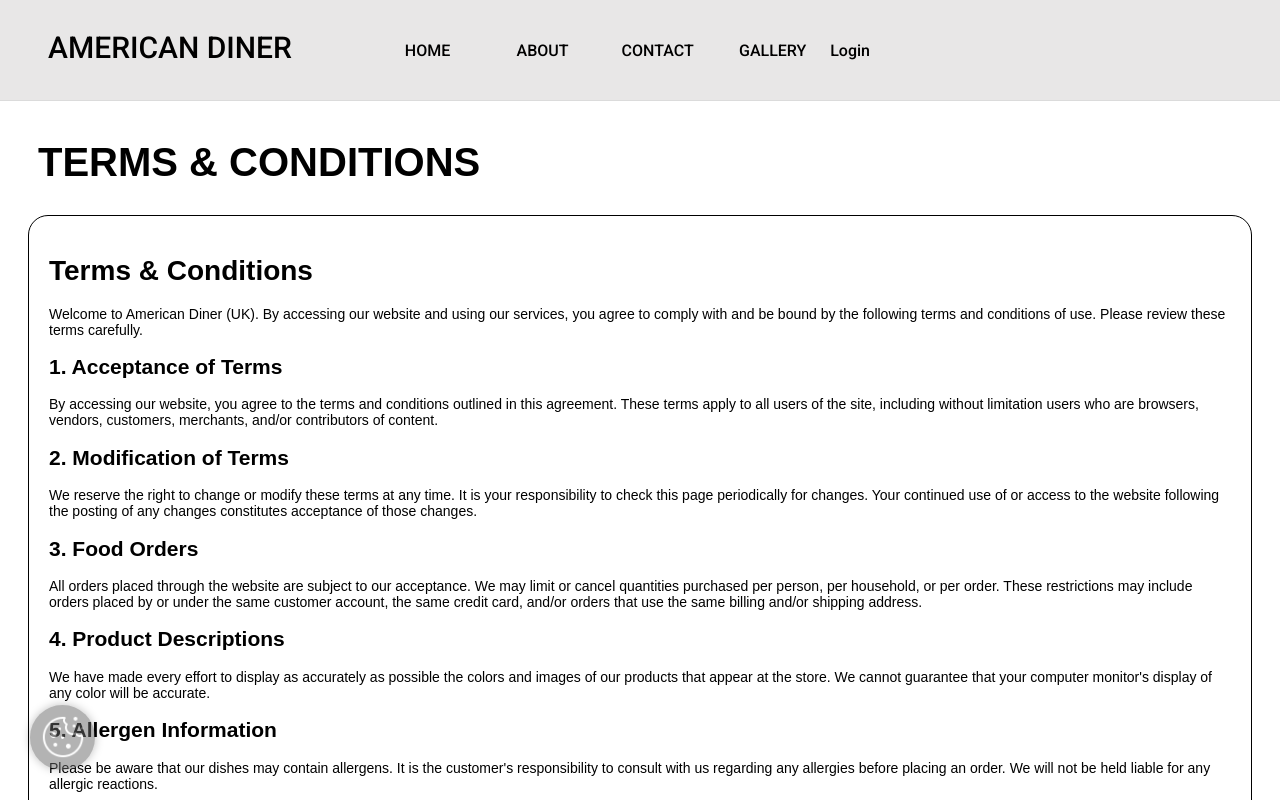
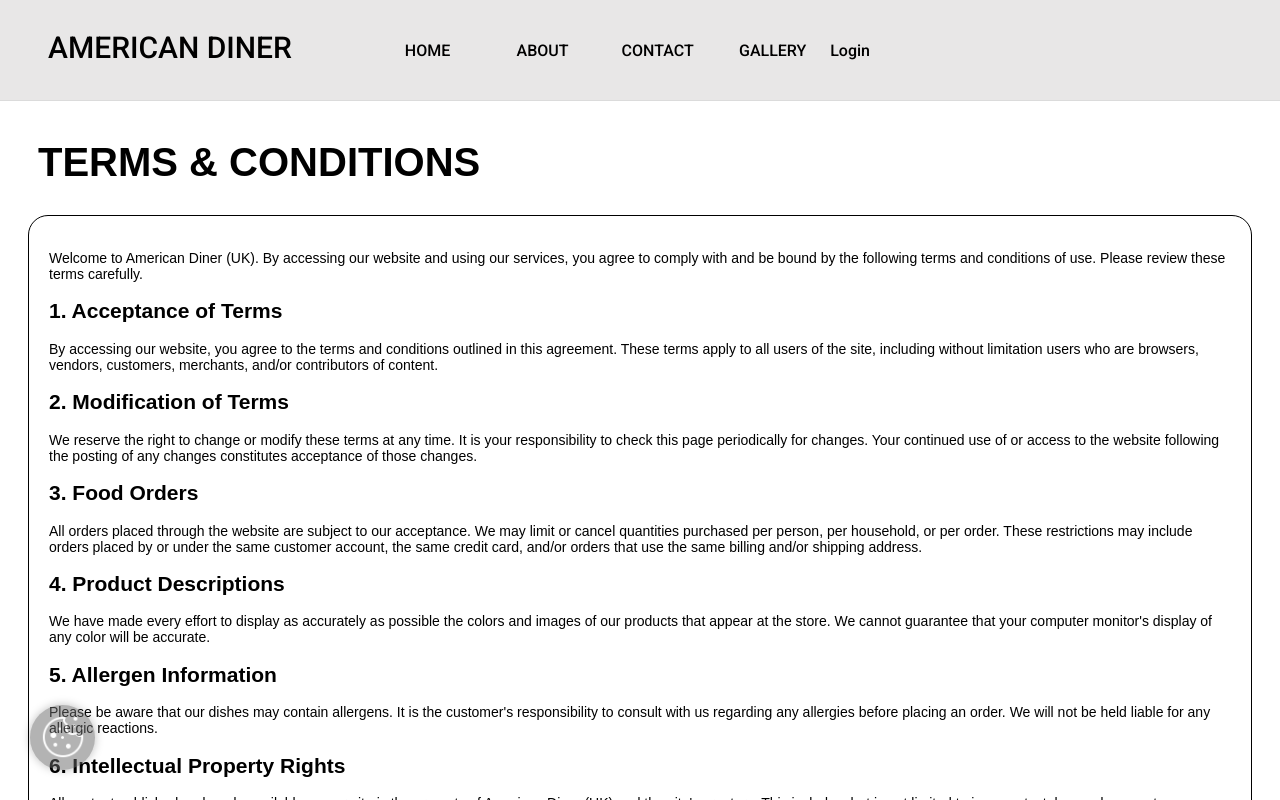
Before and after one commit to jordanandrewks/american-diner, a Next.js app: page /terms in a window 1280 px wide. Shown: the top 800 px of the page. Built offline with nearby package versions, Linux system fonts and the light colour scheme.

Commit message:
save - deleted unused module

```diff
--- a/src/app/(footer)/terms/page.jsx
+++ b/src/app/(footer)/terms/page.jsx
@@ -8,7 +8,6 @@
           title={"TERMS & CONDITIONS"}
           body={
             <div>
-              <h1>Terms & Conditions</h1>
               <p>
                 Welcome to American Diner (UK). By accessing our website and
                 using our services, you agree to comply with and be bound by the
--- a/src/app/(footer)/terms/terms.module.css
+++ /dev/null
@@ -1,4 +0,0 @@
-.title {
-  font-family: Arial, Helvetica, sans-serif;
-  font-size: 40px;
-}
--- a/src/components/general/GeneralUsePage.jsx
+++ b/src/components/general/GeneralUsePage.jsx
@@ -7,7 +7,6 @@
     <div>
       <h1 className={styles.title}>{title}</h1>
       <div className={styles.pageContainer}>
-        {/* Below, needs to be change depending on the page. i.e. use this is as a proper component! */}
         <div className={styles.body}>{body}</div>
       </div>
     </div>
```
